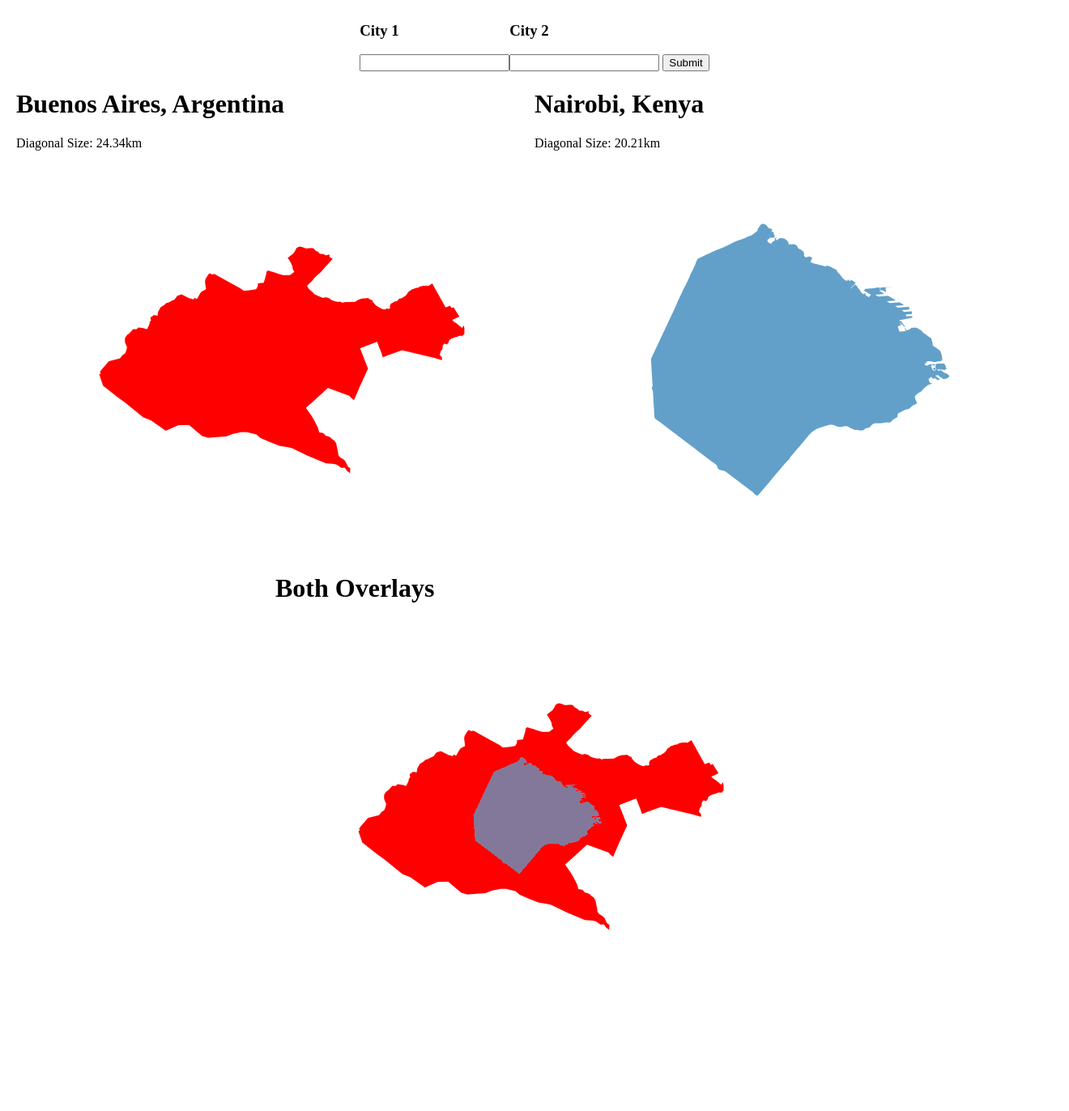
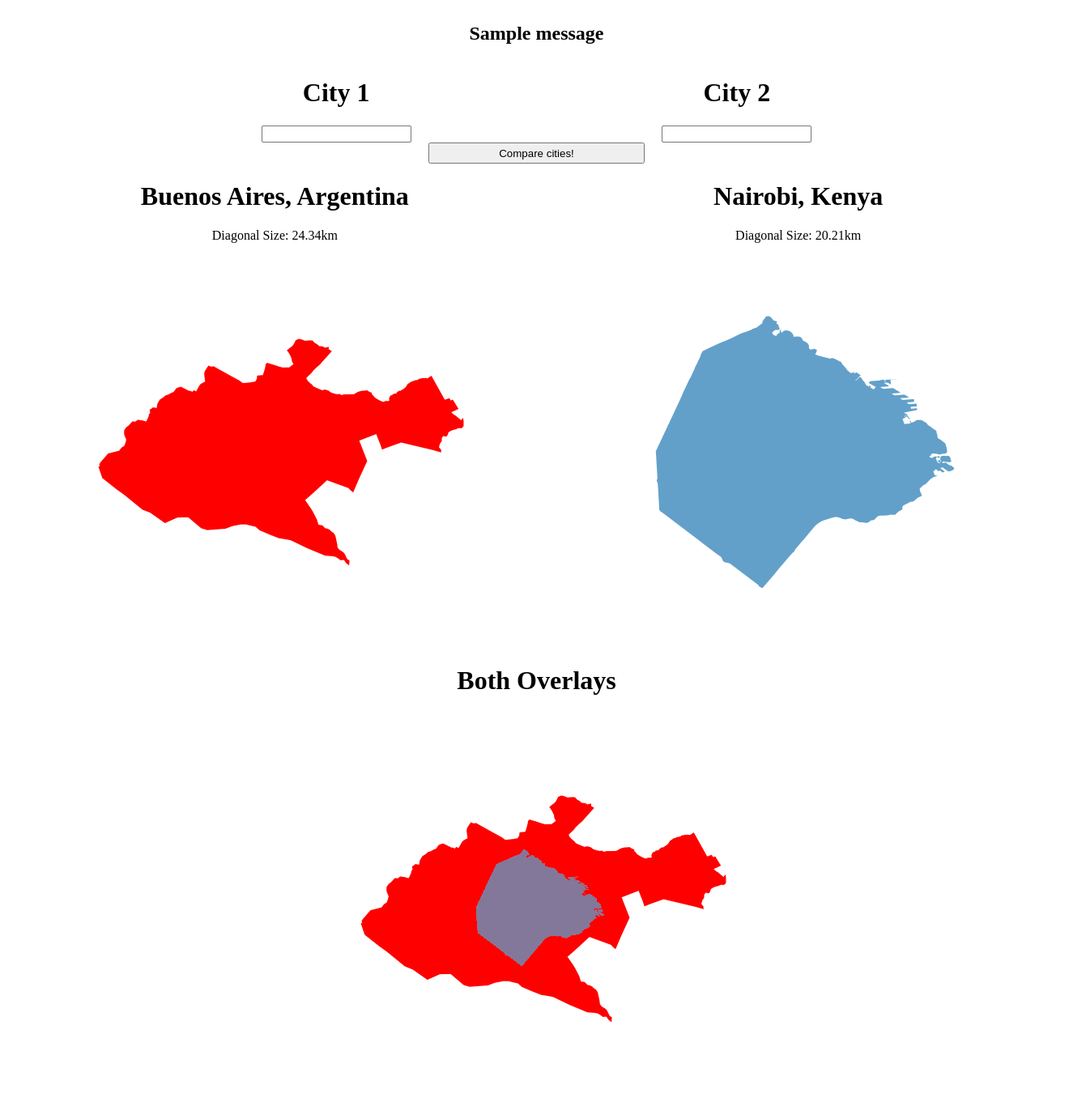
Before and after one commit to HansBambel/CC-TV, a Flask app: page / in a window 1320 px wide. Shown: the whole page at 81% size. Before the commit the page ends 1148 px from the top, so only its background shows below. Run offline with Flask 2, Linux system fonts and the light colour scheme; one stand-in notice (Sample message) is shown.

Commit message:
Prettied up website design

```diff
--- a/app.py
+++ b/app.py
@@ -1,4 +1,4 @@
-from flask import Flask, render_template, request, url_for, redirect
+from flask import Flask, render_template, request, url_for, redirect, flash
 import os
 import overlayLib
 
@@ -19,6 +19,7 @@ cities = [
 overlayIm = os.path.join(imageFolder, "defaultOverlay.png")
 
 app = Flask(__name__, static_url_path='/static')
+app.secret_key = "super secret key"
 app.config['SEND_FILE_MAX_AGE_DEFAULT'] = 0
 
 
@@ -28,12 +29,26 @@ def compare():
     city2Query = request.form["City 2"]
     print(city1Query, " ", city2Query)
     if city1Query is "" or city2Query is "":
-        # TODO display warning
+        flash("Your query is empty")
         pass
     else:
         # Use the input, create new overlay, refresh page
-        city1, size1 = overlayLib.getCityOutline(city1Query)
-        city2, size2 = overlayLib.getCityOutline(city2Query)
+        city1, bounds1 = overlayLib.getCityOutline(city1Query)
+        city2, bounds2 = overlayLib.getCityOutline(city2Query)
+        # Check if something found
+        if city1 is None or city2 is None:
+            message = f"Could not find overlay for: "
+            if city1 is None:
+                message += f"{city1Query}"
+            if city2 is None:
+                if city1 is None:
+                    message += " and "
+                message += f"{city2Query}"
+            flash(message, category="info")
+            return redirect(url_for("home"))
+
+        size1 = overlayLib.getCitySize(bounds1)
+        size2 = overlayLib.getCitySize(bounds2)
         overlay = overlayLib.overlayCities(city1, size1, city2, size2)
         size1 = round(size1, 2)
         size2 = round(size2, 2)
--- a/templates/home.html
+++ b/templates/home.html
@@ -2,42 +2,61 @@
 <html lang="en">
 <head>
     <meta charset="UTF-8">
-    <title>Home</title>
+    <title>City Comparison - Totally Virtual!</title>
     <style>
         .flex-container {
             display: flex;
             flex-direction: row;
-            justify-content: center;
+            justify-content: space-evenly;
             align-content: center;
+            margin-left: 5px;
+        }
+        input[type=submit] {
+            width: 20em;  height: 2em;
         }
     </style>
 </head>
 <body>
+    {% with messages = get_flashed_messages() %}
+        {% if messages %}
+            <div class="flex-container">
+                {% for message in messages %}
+                    <h2>{{ message }}</h2>
+                {% endfor %}
+            </div>
+        {% endif %}
+    {% endwith %}
     <div class="flex-container">
         <div>
-            <h3>City 1</h3>
+            <div style="text-align: center;"><h1>City 1</h1></div>
             <form method="POST">
-            <input name="City 1">
+                <input name="City 1">
+
         </div>
         <div>
-            <h3>City 2</h3>
+            <div style="text-align: center;"><h1>City 2</h1></div>
             <form method="POST">
-            <input name="City 2">
-            <input type="submit">
+                <input name="City 2">
+
         </div>
+    </div>
+    <div class="flex-container">
+        <form method="POST">
+            <input type="submit" value="Compare cities!">
+        </form>
     </div>
     <div class="flex-container">
         {% for city in defaultCities %}
             <div class="column">
-                <h1>{{ city.query }}</h1>
-                <p>Diagonal Size: {{ city.size }}km</p>
+                <div style="text-align: center;"><h1>{{ city.query }}</h1></div>
+                <div style="text-align: center;"><p>Diagonal Size: {{ city.size }}km</p></div>
                 <img src="{{ city.image }}" alt="City Overlay">
             </div>
         {% endfor %}
     </div>
     <div class="flex-container">
         <div class="column">
-            <h1>Both Overlays</h1>
+            <div style="text-align: center;"><h1>Both Overlays</h1></div>
             <img src="{{ overlayIm }}" alt="City Overlay">
         </div>
     </div>
```
Also changed, not shown: overlayLib.py (+33 -16 lines), README.md.
